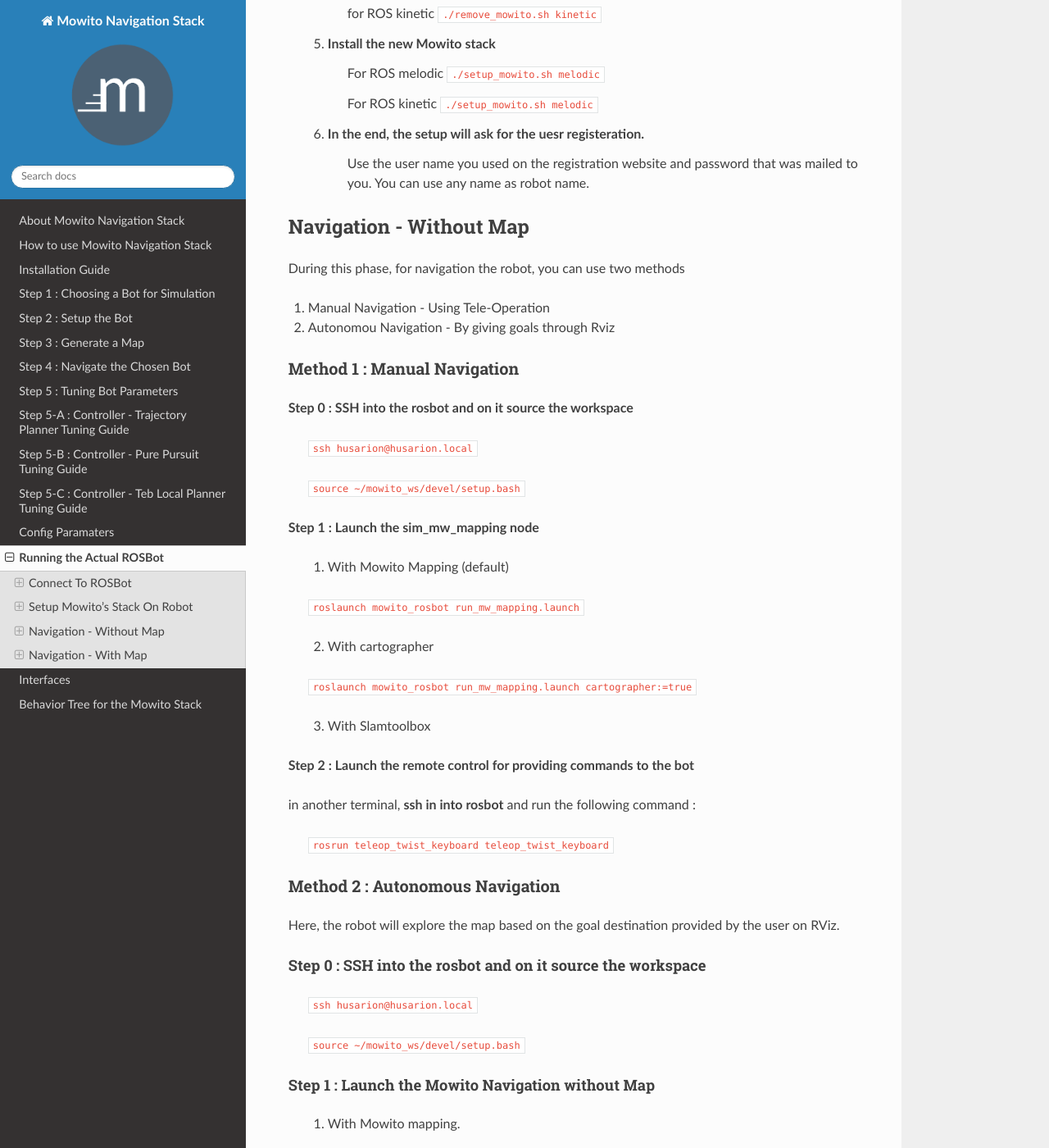
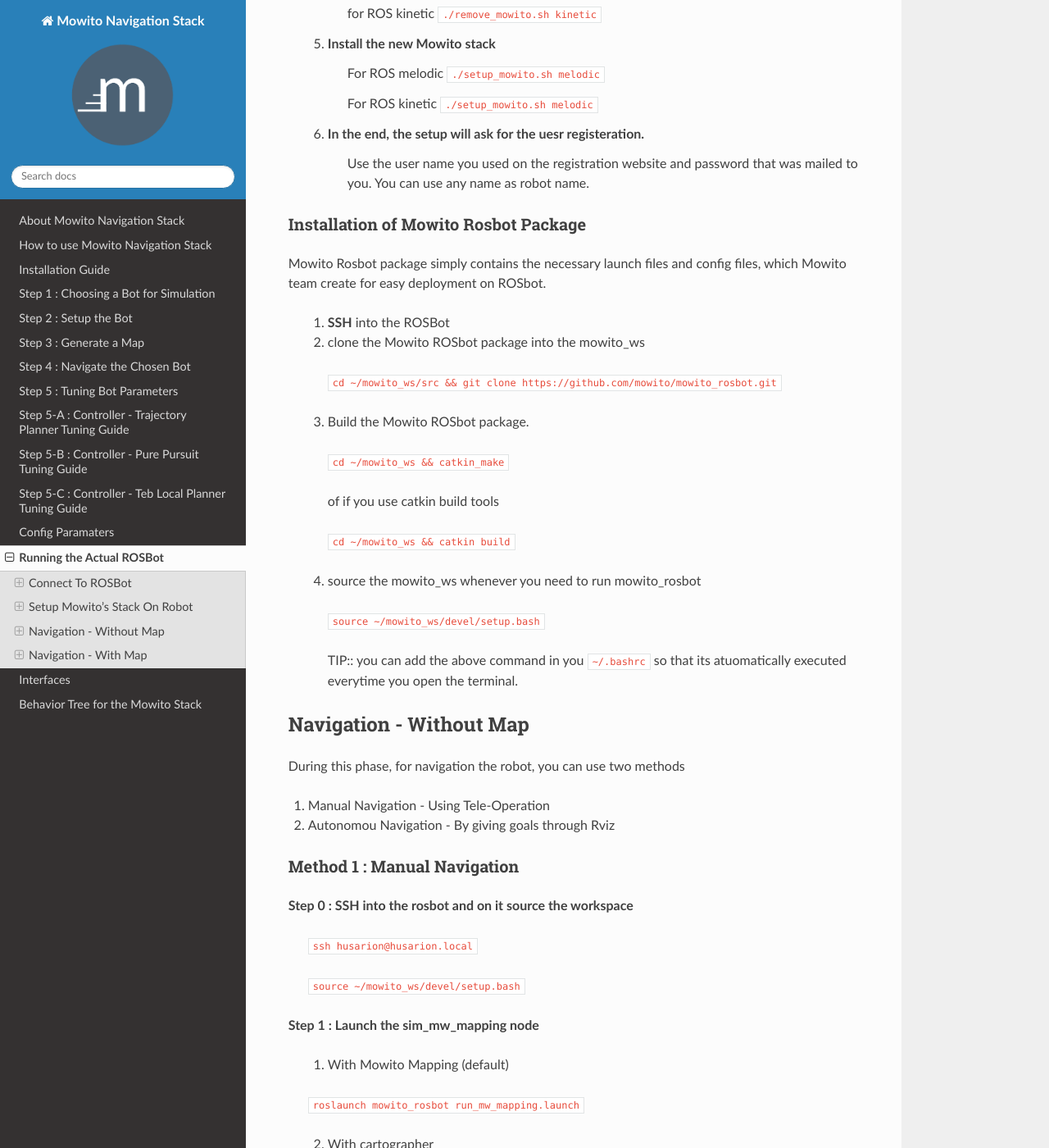
Before and after one commit to mowito/mowito_amd64, a Sphinx documentation site: the page built from docs/source/rosbot_real.rst, in a window 1280 px wide and 1400 px high, scrolled down 2278 px. Shown: the whole window at 82% size. Built offline with Sphinx 7.4.7 and the Read the Docs theme 2.0.0, drawn with Linux system fonts in a browser that asks for light colours; some of the changed text lies outside the part shown.

Commit message:
add mowito_rosbot package

```diff
--- a/docs/source/rosbot_real.rst
+++ b/docs/source/rosbot_real.rst
@@ -81,8 +81,8 @@
 
 .. _installion on rosbot:
 
-Installation on ROSbot
-^^^^^^^^^^^^^^^^^^^^^^^^^^^^^^
+Installation Mowito Navigation Stack
+^^^^^^^^^^^^^^^^^^^^^^^^^^^^^^^^^^^^^^
 
   1. **SSH** into the ROSBot
 
@@ -117,6 +117,30 @@
 
   6. In the end, the setup will ask for the uesr registeration.
       Use the user name you used on the registration website and password that was mailed to  you. You can use any name as robot name.
+
+Installation of Mowito Rosbot Package
+^^^^^^^^^^^^^^^^^^^^^^^^^^^^^^^^^^^^^^
+Mowito Rosbot package simply contains the necessary launch files and config files, which Mowito team create for easy deployment on ROSbot.
+
+  1. **SSH** into the ROSBot
+
+  2. clone the Mowito ROSbot package into the mowito_ws
+
+    ``cd ~/mowito_ws/src && git clone https://github.com/mowito/mowito_rosbot.git``
+
+  3. Build the Mowito ROSbot package.
+
+    ``cd ~/mowito_ws && catkin_make``
+
+    of if you use catkin build tools
+
+    ``cd ~/mowito_ws && catkin build``
+
+  4. source the mowito_ws whenever you need to run mowito_rosbot
+
+    ``source ~/mowito_ws/devel/setup.bash``
+
+    TIP:: you can add the above command in you ``~/.bashrc`` so that its atuomatically executed everytime you open the terminal.
 
 
 -------------------------------
```
